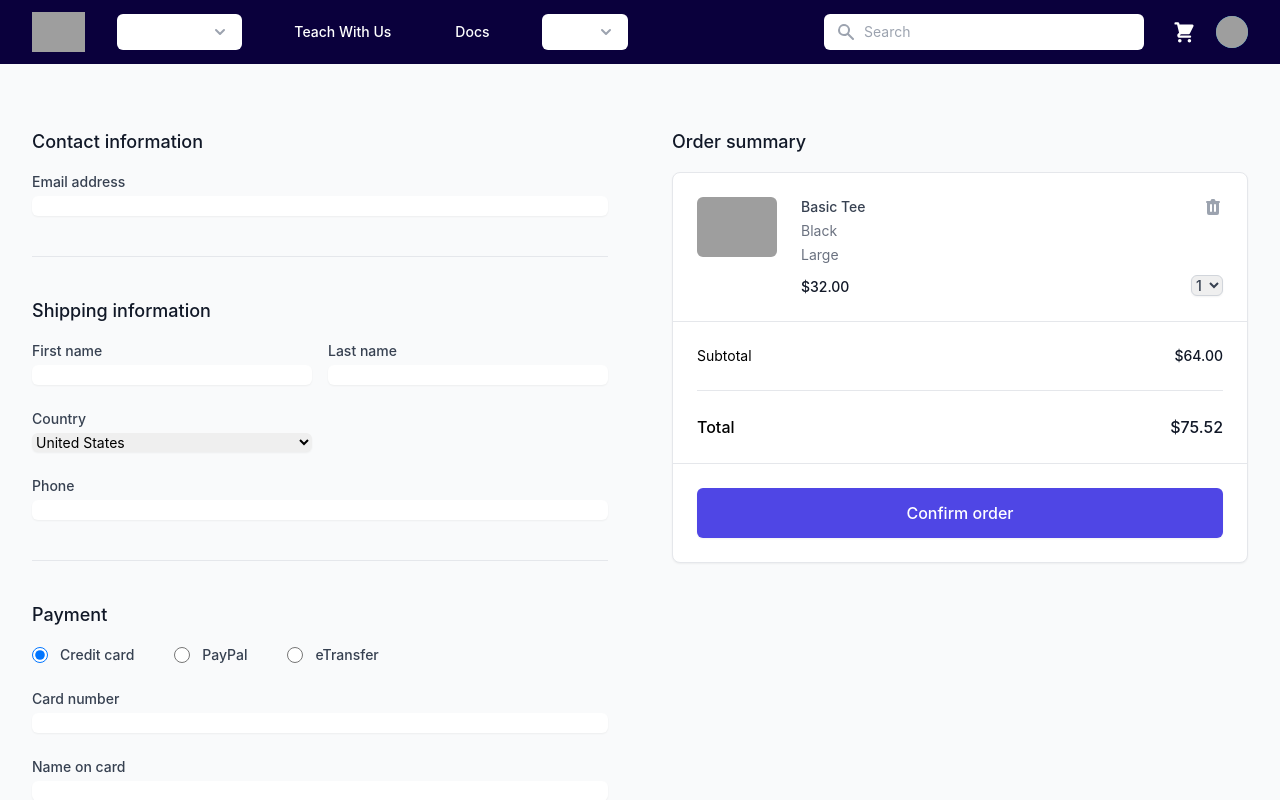
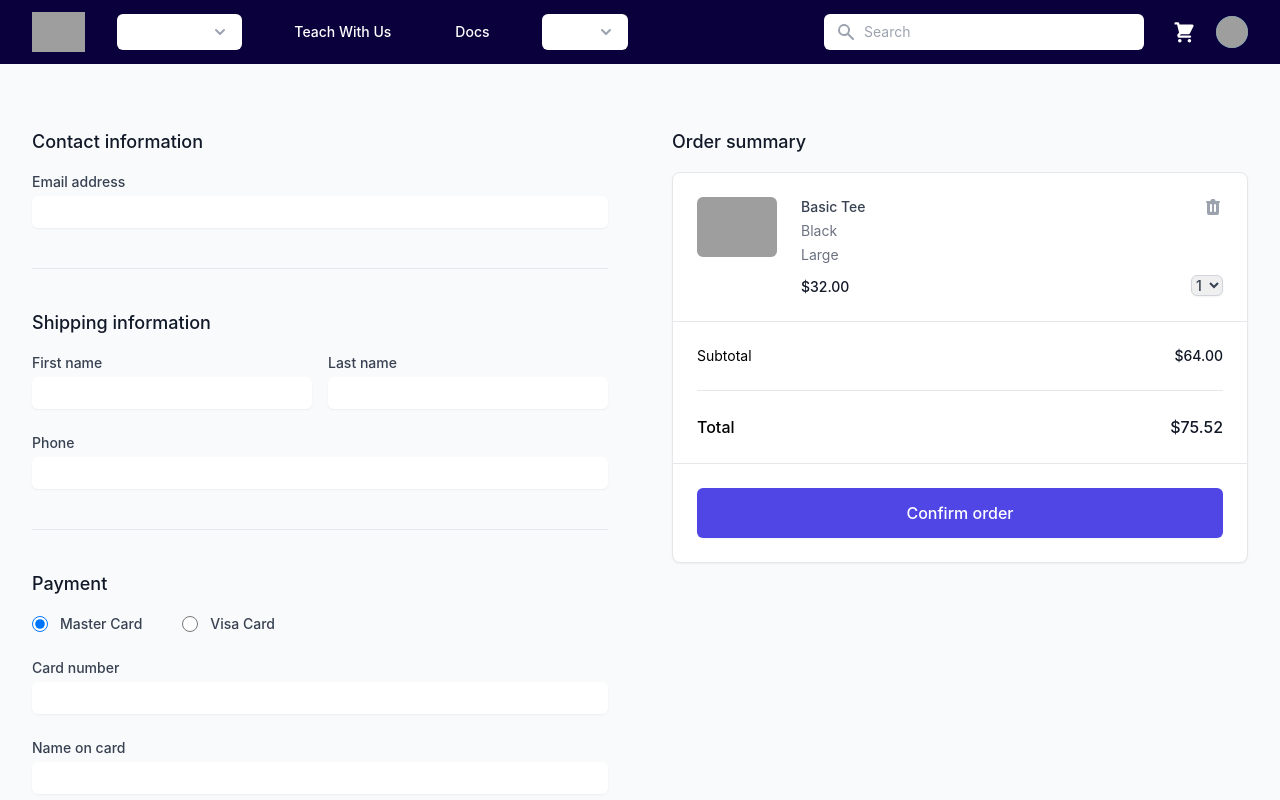
Before and after one commit to developer-sidani/E-Learning-System-Frontend, a Next.js app: page /checkout in a window 1280 px wide. Shown: the top 800 px of the page. Built offline with nearby package versions, Linux system fonts and the light colour scheme; grey boxes are pictures that could not be loaded.

Commit message:
checkout changes

```diff
--- a/src/components/checkout/checkout.jsx
+++ b/src/components/checkout/checkout.jsx
@@ -1,6 +1,14 @@
 import { useState } from 'react'
 import { RadioGroup } from '@headlessui/react'
 import { CheckCircleIcon, TrashIcon } from '@heroicons/react/solid'
+import { countryList } from '../../utils'
+import {
+  FormControl,
+  FormHelperText,
+  Grid, InputLabel, MenuItem, Select, TextField,
+} from '@mui/material'
+
+const countries = countryList.map(({ Name }) => Name)
 
 const products = [
   {
@@ -20,16 +28,18 @@ const deliveryMethods = [
   { id: 2, title: 'Express', turnaround: '2–5 business days', price: '$16.00' },
 ]
 const paymentMethods = [
-  { id: 'credit-card', title: 'Credit card' },
-  { id: 'paypal', title: 'PayPal' },
-  { id: 'etransfer', title: 'eTransfer' },
+  { id: 'master-card', title: 'Master Card' },
+  { id: 'visa-card', title: 'Visa Card' },
+  // { id: 'etransfer', title: 'eTransfer' },
 ]
 
 function classNames(...classes) {
   return classes.filter(Boolean).join(' ')
 }
 
-const CheckoutComponent = () => {
+const CheckoutComponent = ({
+  touched, errors, handleChange, values, setFieldValue, handleBlur,
+}) => {
   const [selectedDeliveryMethod, setSelectedDeliveryMethod] = useState(deliveryMethods[0])
 
 return(
@@ -53,7 +63,7 @@ return(
                     id="email-address"
                     name="email-address"
                     autoComplete="email"
-                    className="block w-full border-gray-300 rounded-md shadow-sm focus:ring-indigo-500 focus:border-indigo-500 sm:text-sm"
+                    className="block py-1.5 w-full border-gray-300 rounded-md shadow-sm focus:ring-indigo-500 focus:border-indigo-500 sm:text-sm"
                   />
                 </div>
               </div>
@@ -73,7 +83,7 @@ return(
                       id="first-name"
                       name="first-name"
                       autoComplete="given-name"
-                      className="block w-full border-gray-300 rounded-md shadow-sm focus:ring-indigo-500 focus:border-indigo-500 sm:text-sm"
+                      className="block py-1.5 w-full border-gray-300 rounded-md shadow-sm focus:ring-indigo-500 focus:border-indigo-500 sm:text-sm"
                     />
                   </div>
                 </div>
@@ -88,116 +98,33 @@ return(
                       id="last-name"
                       name="last-name"
                       autoComplete="family-name"
-                      className="block w-full border-gray-300 rounded-md shadow-sm focus:ring-indigo-500 focus:border-indigo-500 sm:text-sm"
+                      className="block py-1.5 w-full border-gray-300 rounded-md shadow-sm focus:ring-indigo-500 focus:border-indigo-500 sm:text-sm"
                     />
                   </div>
                 </div>
 
-                {/* <div className="sm:col-span-2">
-                  <label htmlFor="company" className="block text-sm font-medium text-gray-700">
-                    Company
-                  </label>
-                  <div className="mt-1">
-                    <input
-                      type="text"
-                      name="company"
-                      id="company"
-                      className="block w-full border-gray-300 rounded-md shadow-sm focus:ring-indigo-500 focus:border-indigo-500 sm:text-sm"
-                    />
-                  </div>
-                </div>
-
-                <div className="sm:col-span-2">
-                  <label htmlFor="address" className="block text-sm font-medium text-gray-700">
-                    Address
-                  </label>
-                  <div className="mt-1">
-                    <input
-                      type="text"
-                      name="address"
-                      id="address"
-                      autoComplete="street-address"
-                      className="block w-full border-gray-300 rounded-md shadow-sm focus:ring-indigo-500 focus:border-indigo-500 sm:text-sm"
-                    />
-                  </div>
-                </div>
-
-                <div className="sm:col-span-2">
-                  <label htmlFor="apartment" className="block text-sm font-medium text-gray-700">
-                    Apartment, suite, etc.
-                  </label>
-                  <div className="mt-1">
-                    <input
-                      type="text"
-                      name="apartment"
-                      id="apartment"
-                      className="block w-full border-gray-300 rounded-md shadow-sm focus:ring-indigo-500 focus:border-indigo-500 sm:text-sm"
-                    />
-                  </div>
-                </div> */}
-
-                {/* <div>
-                  <label htmlFor="city" className="block text-sm font-medium text-gray-700">
-                    City
-                  </label>
-                  <div className="mt-1">
-                    <input
-                      type="text"
-                      name="city"
-                      id="city"
-                      autoComplete="address-level2"
-                      className="block w-full border-gray-300 rounded-md shadow-sm focus:ring-indigo-500 focus:border-indigo-500 sm:text-sm"
-                    />
-                  </div>
-                </div> */}
-
-                <div>
-                  <label htmlFor="country" className="block text-sm font-medium text-gray-700">
-                    Country
-                  </label>
-                  <div className="mt-1">
-                    <select
-                      id="country"
-                      name="country"
-                      autoComplete="country-name"
-                      className="block w-full border-gray-300 rounded-md shadow-sm focus:ring-indigo-500 focus:border-indigo-500 sm:text-sm"
-                    >
-                      <option>United States</option>
-                      <option>Canada</option>
-                      <option>Mexico</option>
-                    </select>
-                  </div>
-                </div>
-
-                {/* <div>
-                  <label htmlFor="region" className="block text-sm font-medium text-gray-700">
-                    State / Province
-                  </label>
-                  <div className="mt-1">
-                    <input
-                      type="text"
-                      name="region"
-                      id="region"
-                      autoComplete="address-level1"
-                      className="block w-full border-gray-300 rounded-md shadow-sm focus:ring-indigo-500 focus:border-indigo-500 sm:text-sm"
-                    />
-                  </div>
-                </div>
-
-                <div>
-                  <label htmlFor="postal-code" className="block text-sm font-medium text-gray-700">
-                    Postal code
-                  </label>
-                  <div className="mt-1">
-                    <input
-                      type="text"
-                      name="postal-code"
-                      id="postal-code"
-                      autoComplete="postal-code"
-                      className="block w-full border-gray-300 rounded-md shadow-sm focus:ring-indigo-500 focus:border-indigo-500 sm:text-sm"
-                    />
-                  </div>
-                </div> */}
+{/* <div className="col-span-6 sm:col-span-3">
+              <FormControl required fullWidth>
+                <InputLabel id="demo-simple-select-required-label">Country</InputLabel>
+                <Select
+                  labelId="demo-simple-select-required-label"
+                  id="demo-simple-select-required"
+                  error={Boolean(touched.country && errors.country)}
+                  fullWidth
+                  label="Country"
+                  name="country"
+                  onChange={handleChange}
+                  required
+                  value={values.country}
+                  onBlur={handleBlur}
+                >
+                  {countries.map((country, index) => (
+                    <MenuItem key={index} value={country}>{country}</MenuItem>
+                  ))}
+                </Select>
+                <FormHelperText color="#3DDB77">{touched.country && errors.country}</FormHelperText>
+              </FormControl>
+            </div> */}
 
                 <div className="sm:col-span-2">
                   <label htmlFor="phone" className="block text-sm font-medium text-gray-700">
@@ -209,64 +136,12 @@ return(
                       name="phone"
                       id="phone"
                       autoComplete="tel"
-                      className="block w-full border-gray-300 rounded-md shadow-sm focus:ring-indigo-500 focus:border-indigo-500 sm:text-sm"
+                      className="block py-1.5 w-full border-gray-300 rounded-md shadow-sm focus:ring-indigo-500 focus:border-indigo-500 sm:text-sm"
                     />
                   </div>
                 </div>
               </div>
             </div>
-
-            {/* <div className="mt-10 border-t border-gray-200 pt-10">
-              <RadioGroup value={selectedDeliveryMethod} onChange={setSelectedDeliveryMethod}>
-                <RadioGroup.Label className="text-lg font-medium text-gray-900">Delivery method</RadioGroup.Label>
-
-                <div className="mt-4 grid grid-cols-1 gap-y-6 sm:grid-cols-2 sm:gap-x-4">
-                  {deliveryMethods.map((deliveryMethod) => (
-                    <RadioGroup.Option
-                      key={deliveryMethod.id}
-                      value={deliveryMethod}
-                      className={({ checked, active }) =>
-                        classNames(
-                          checked ? 'border-transparent' : 'border-gray-300',
-                          active ? 'ring-2 ring-indigo-500' : '',
-                          'relative bg-white border rounded-lg shadow-sm p-4 flex cursor-pointer focus:outline-none'
-                        )
-                      }
-                    >
-                      {({ checked, active }) => (
-                        <>
-                          <div className="flex-1 flex">
-                            <div className="flex flex-col">
-                              <RadioGroup.Label as="span" className="block text-sm font-medium text-gray-900">
-                                {deliveryMethod.title}
-                              </RadioGroup.Label>
-                              <RadioGroup.Description
-                                as="span"
-                                className="mt-1 flex items-center text-sm text-gray-500"
-                              >
-                                {deliveryMethod.turnaround}
-                              </RadioGroup.Description>
-                              <RadioGroup.Description as="span" className="mt-6 text-sm font-medium text-gray-900">
-                                {deliveryMethod.price}
-                              </RadioGroup.Description>
-                            </div>
-                          </div>
-                          {checked ? <CheckCircleIcon className="h-5 w-5 text-indigo-600" aria-hidden="true" /> : null}
-                          <div
-                            className={classNames(
-                              active ? 'border' : 'border-2',
-                              checked ? 'border-indigo-500' : 'border-transparent',
-                              'absolute -inset-px rounded-lg pointer-events-none'
-                            )}
-                            aria-hidden="true"
-                          />
-                        </>
-                      )}
-                    </RadioGroup.Option>
-                  ))}
-                </div>
-              </RadioGroup>
-            </div> */}
 
             {/* Payment */}
             <div className="mt-10 border-t border-gray-200 pt-10">
@@ -313,7 +188,7 @@ return(
                       id="card-number"
                       name="card-number"
                       autoComplete="cc-number"
-                      className="block w-full border-gray-300 rounded-md shadow-sm focus:ring-indigo-500 focus:border-indigo-500 sm:text-sm"
+                      className="block py-1.5 w-full border-gray-300 rounded-md shadow-sm focus:ring-indigo-500 focus:border-indigo-500 sm:text-sm"
                     />
                   </div>
                 </div>
@@ -328,7 +203,7 @@ return(
                       id="name-on-card"
                       name="name-on-card"
                       autoComplete="cc-name"
-                      className="block w-full border-gray-300 rounded-md shadow-sm focus:ring-indigo-500 focus:border-indigo-500 sm:text-sm"
+                      className="block py-1.5 w-full border-gray-300 rounded-md shadow-sm focus:ring-indigo-500 focus:border-indigo-500 sm:text-sm"
                     />
                   </div>
                 </div>
@@ -343,7 +218,7 @@ return(
                       name="expiration-date"
                       id="expiration-date"
                       autoComplete="cc-exp"
-                      className="block w-full border-gray-300 rounded-md shadow-sm focus:ring-indigo-500 focus:border-indigo-500 sm:text-sm"
+                      className="block py-1.5 w-full border-gray-300 rounded-md shadow-sm focus:ring-indigo-500 focus:border-indigo-500 sm:text-sm"
                     />
                   </div>
                 </div>
@@ -358,7 +233,7 @@ return(
                       name="cvc"
                       id="cvc"
                       autoComplete="csc"
-                      className="block w-full border-gray-300 rounded-md shadow-sm focus:ring-indigo-500 focus:border-indigo-500 sm:text-sm"
+                      className="block py-1.5 w-full border-gray-300 rounded-md shadow-sm focus:ring-indigo-500 focus:border-indigo-500 sm:text-sm"
                     />
                   </div>
                 </div>
@@ -434,14 +309,6 @@ return(
                   <dt className="text-sm">Subtotal</dt>
                   <dd className="text-sm font-medium text-gray-900">$64.00</dd>
                 </div>
-                {/* <div className="flex items-center justify-between">
-                  <dt className="text-sm">Shipping</dt>
-                  <dd className="text-sm font-medium text-gray-900">$5.00</dd>
-                </div>
-                <div className="flex items-center justify-between">
-                  <dt className="text-sm">Taxes</dt>
-                  <dd className="text-sm font-medium text-gray-900">$5.52</dd>
-                </div> */}
                 <div className="flex items-center justify-between border-t border-gray-200 pt-6">
                   <dt className="text-base font-medium">Total</dt>
                   <dd className="text-base font-medium text-gray-900">$75.52</dd>
```
